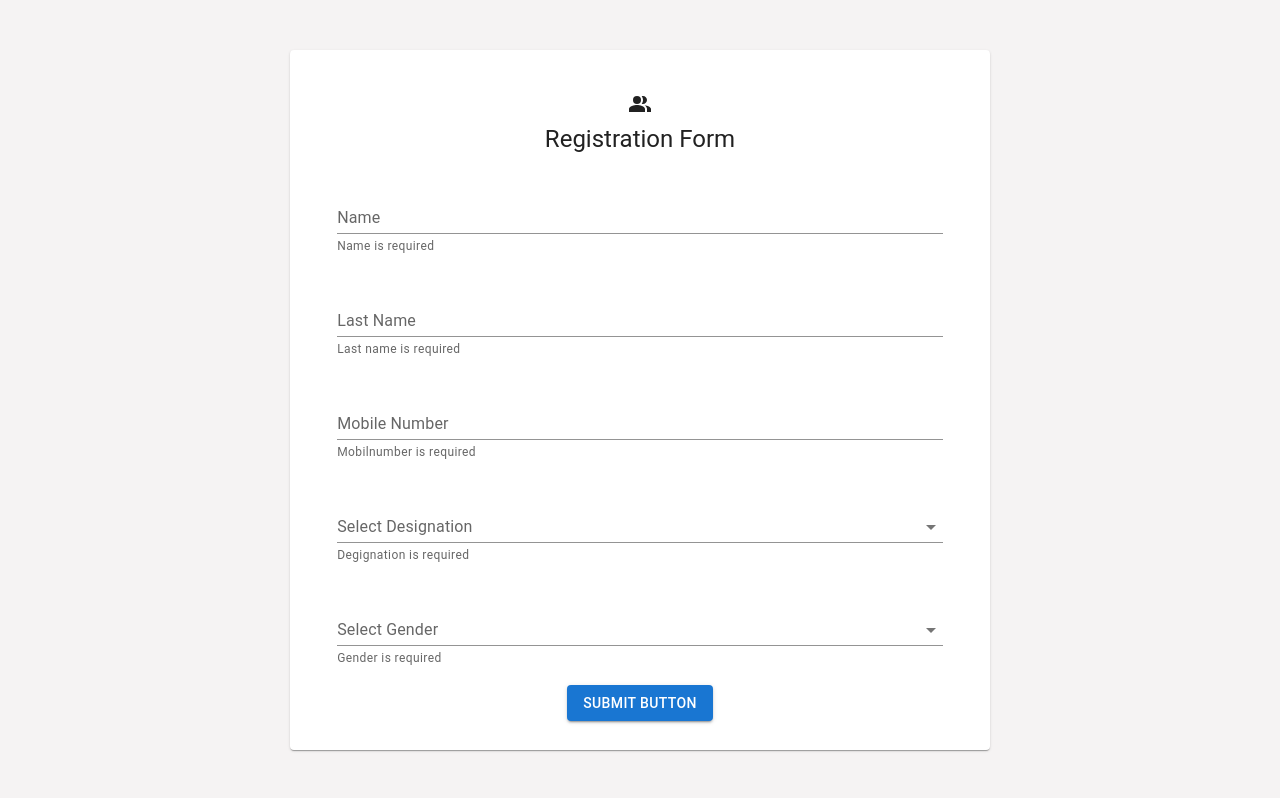
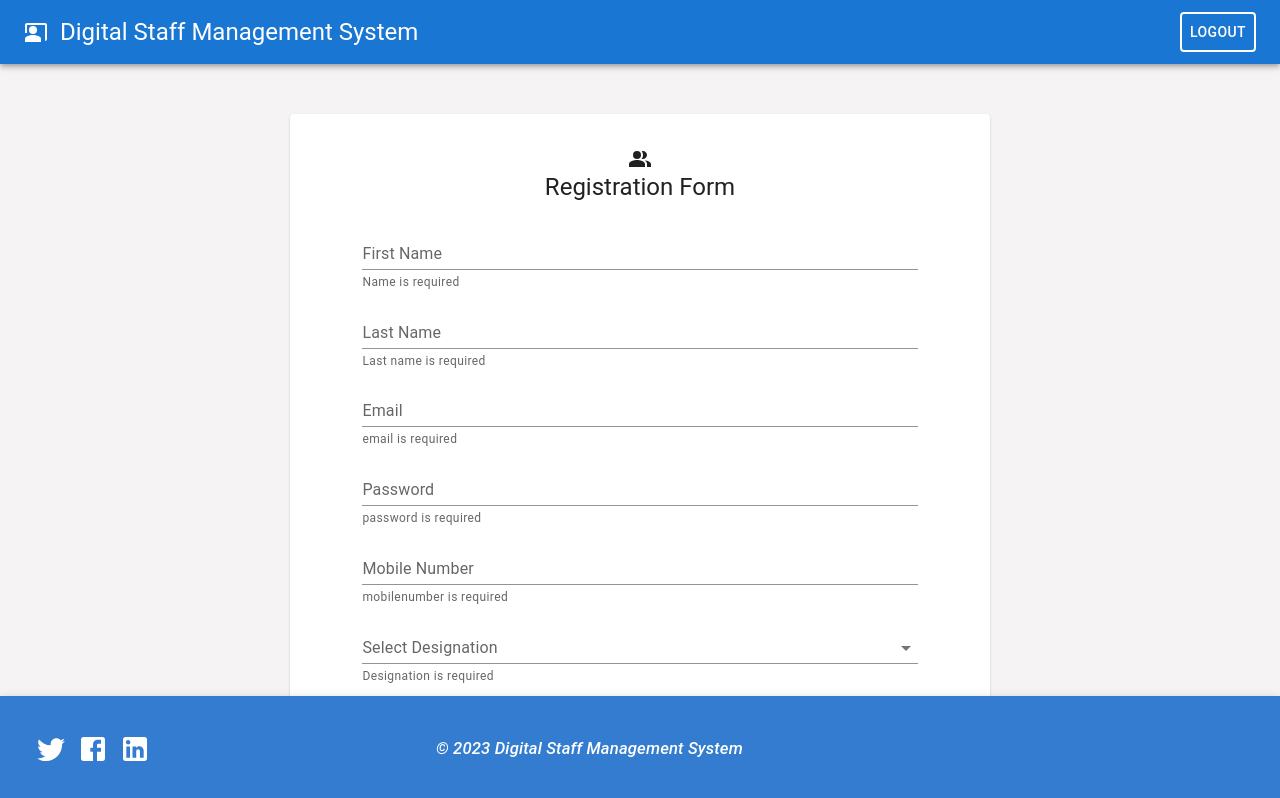
Before and after one commit to sukanyamohanty143/Digital-Staff-Management-System., a React (Create React App) app: page /registration in a window 1280 px wide. Shown: the top 798 px of the page. Built offline with nearby package versions, Linux system fonts and the light colour scheme.

Commit message:
correct some content in registration and footer

```diff
--- a/package.json
+++ b/package.json
@@ -7,8 +7,8 @@
     "@emotion/styled": "^11.11.0",
     "@fontsource/roboto": "^5.0.8",
     "@material-ui/core": "^4.12.4",
-    "@mui/icons-material": "^5.14.15",
-    "@mui/material": "^5.14.14",
+    "@mui/icons-material": "^5.14.16",
+    "@mui/material": "^5.14.16",
     "@mui/styled-engine-sc": "^6.0.0-alpha.2",
     "@mui/x-date-pickers": "^6.16.3",
     "@react-pdf/renderer": "^3.1.13",
@@ -16,6 +16,7 @@
     "@testing-library/react": "^13.4.0",
     "@testing-library/user-event": "^13.5.0",
     "axios": "^1.5.1",
+    "firebase": "^10.5.2",
     "json-server": "^0.17.4",
     "jspdf-react": "^1.0.11",
     "react": "^18.2.0",
--- a/src/App.css
+++ b/src/App.css
@@ -1,75 +1,50 @@
-
-
 body {
   margin: 0%;
   padding: 0%;
   background-color: rgb(245, 243, 243);
 }
-.navbar {
-  height: 100px;
-  width: 100%;
-  background-color:#337CCF;
-  display: flex;
-  flex-direction: row;
-  align-items: center;
-  margin-right: 10px;
-}
-.navigetiontitle{
+
+.navigetiontitle {
   color: white;
   padding: 10px;
   line-height: 10px;
 }
-.formcontainer{
+
+.formcontainer {
   text-align: center;
 }
-.card{
+
+.card {
   width: 1000px;
   height: 500px;
   margin: auto;
   margin-top: 50px;
- }
-.fottercontainer{
-  margin: auto;
-  width: 470px;
-  margin-top: 28px;
 }
-.footer-text{
-   text-align:"center";
-   margin-top: 20px;
-   font-size:smaller;
-   font-style: italic;
 
+.footer-text {
+  text-align: "center";
+  margin-top: 20px;
+  font-size: smaller;
+  font-style: italic;
 }
-.footer-text:hover {
-  color: red;
-}
-.registretion-card{
+
+.registretion-card {
   width: 700px;
-  height: 700px;
+  height: auto;
   margin: auto;
   margin-top: 50px;
 }
-.cardcontainer{
+
+.cardcontainer {
   width: 800px;
   height: 500px;
   margin: auto;
-  margin-top: 50px;
-
-}
-
-@keyframes fadeIn {
-  0% {
-    opacity: 0;
-    transform: translateY(-20px);
-  }
-  100% {
-    opacity: 1;
-    transform: translateY(0);
-  }
+  margin-top: 40px;
 }
 
 .welcometext {
   animation: fadeIn 1.5s ease-in-out;
+  text-shadow: 2px 2px 5px rgb(65, 69, 149);
 }
 
 .typing-animation {
@@ -77,25 +52,29 @@ body {
   overflow: hidden;
   white-space: nowrap;
   border-right: 2px solid gray;
-  animation: typing 4s steps(14, end) infinite, blink-caret 1s step-end infinite;
+  animation: typing 4s steps(14, end) infinite, blink-caret 3s step-end infinite;
+  text-shadow: 2px 2px 5px gray;
+}
 
-  text-shadow: 2px 2px 5px #337CCF;
-
+@keyframes fadeIn {
+  0% {
+    opacity: 0;
+    transform: translateY(-10px);
+  }
 }
 
 @keyframes typing {
-  0%, 100% {
+
+  0%,
+  100% {
     width: 0;
   }
-  40% {
-    width: 100%;
+
+  50% {
+    width: 64%;
   }
 }
-@keyframes blink-caret {
-  from, to {
-    border-color: transparent;
-  }
-  40% {
-    border-color: #000;
-  }
+
+.digital {
+  margin-top: 20px;
 }
--- a/src/App.js
+++ b/src/App.js
@@ -1,23 +1,16 @@
+
+
 import "./App.css";
-import React from 'react';
-import Home from "./Components/Pages/Home";
-import Registration from "./Components/Pages/Registration";
-import { BrowserRouter as Router, Route, Routes } from 'react-router-dom';
+import Header from './Components/Pages/Header';
+import Routing from "./Components/Routing/Routing";
 import Footer from "./Components/Pages/Footer";
-
 function App() {
     return (
         <>
-            <Router>
-                <Routes>
-                    <Route path="/" element={<Home />} />
-                    <Route path="/registration" element={<Registration />} />
-
-                </Routes>
-            </Router>
+            <Header/>
+            <Routing/>
             <Footer />
         </>
     )
 }
-
 export default App;
--- a/src/Components/Pages/Footer.js
+++ b/src/Components/Pages/Footer.js
@@ -1,31 +1,64 @@
-import { Typography, AppBar, Grid, Stack } from "@mui/material";
+import React, { useState } from 'react';
+import { Typography, AppBar, Grid, Stack } from '@mui/material';
+import { Button, Dialog, DialogContentText, DialogContent, DialogActions } from "@mui/material";
 import TwitterIcon from '@mui/icons-material/Twitter';
 import FacebookIcon from '@mui/icons-material/Facebook';
 import LinkedInIcon from '@mui/icons-material/LinkedIn';
 
 function Footer() {
+    const [open, setOpen] = useState(false);
+
+    const functionOpen = () => {
+        setOpen(true);
+    }
+
+    const functionClose = () => {
+        setOpen(false);
+    }
+    const footerStyle = {
+        position: 'fixed',
+        bottom: 0,
+        backgroundColor: '#337CCF',
+        padding: '20px',
+        width: '100%',
+    };
+    const iconStyle = {
+        fontSize: 32,
+        color: 'white',
+        marginRight: '10px',
+    };
     return (
-        <>
-            <AppBar position="static" style={{ padding: "20px", height: "auto", marginTop: "115px" }}>
-                <Typography variant="h6" color="inherit" component="div">
-                    <Stack className="fottercontainer">
+        <AppBar position="static" style={footerStyle}>
+            <Typography variant="h6">
+                <Stack className="footer-container">
                     <Grid container spacing={1}>
+
                         <Grid item xs={4}>
-                                <Typography variant='h5' style={{ margin: "15px" }} >
-                                    <TwitterIcon style={{ marginLeft: "5px" }} />
-                                    <FacebookIcon style={{ marginLeft: "5px" }} />
-                                    <LinkedInIcon style={{ marginLeft: "5px" }} />
+                            <Typography variant="h5" style={{ margin: '15px' }}>
+                                <TwitterIcon onClick={functionOpen} style={iconStyle} />
+                                <FacebookIcon onClick={functionOpen} style={iconStyle} />
+                                <LinkedInIcon onClick={functionOpen} style={iconStyle} />
                             </Typography>
+
+                            <Dialog open={open} maxWidth="lg">
+                                <DialogContent>
+                                    <DialogContentText>These are Icons for style, it's nothing will do by clicking</DialogContentText>
+                                </DialogContent>
+                                <DialogActions>
+                                    <Button onClick={functionClose} color="error" variant="contained">Close</Button>
+                                </DialogActions>
+                            </Dialog>
                         </Grid>
 
                         <Grid item xs={8}>
-                                <p className="footer-text">© 2023 Digital Staff Managment System</p>
+                            <p className="footer-text">
+                                © 2023 Digital Staff Management System
+                            </p>
                         </Grid>
                     </Grid>
                 </Stack>
             </Typography>
         </AppBar>
-        </>
-    )
+    );
 }
 export default Footer;
--- a/src/Components/Pages/Header.js
+++ b/src/Components/Pages/Header.js
@@ -1,20 +1,25 @@
-import React from 'react'
-import { AppBar, Toolbar, Typography, IconButton } from '@mui/material'
+
+import React from 'react';
+import { AppBar, Toolbar, Typography, IconButton, Button, Stack } from '@mui/material';
 import CoPresentIcon from '@mui/icons-material/CoPresent';
-
 
 export default function Header() {
     return (
         <AppBar position='static'>
             <Toolbar>
                 <IconButton size='large' edge='start' color='inherit' aria-label='logo'>
-                    <CoPresentIcon/>
+                    <CoPresentIcon />
                 </IconButton>
-                <Typography variant='h5' component='div' sx={{ flexGrow: 1 }}>
+                <Typography variant='h5' className='digital'>
                     Digital Staff Management System
                 </Typography>
+
+                <Stack style={{ marginLeft: 'auto' }}>
+                    <Button color="inherit" style={{ border: '2px solid white' }}>
+                        Logout
+                    </Button>
+                </Stack>
             </Toolbar>
-
         </AppBar>
     )
 }
--- a/src/Components/Pages/Registration.js
+++ b/src/Components/Pages/Registration.js
@@ -1,25 +1,28 @@
+
 import React, { useState } from 'react';
+import { useNavigate } from 'react-router-dom';
 import Box from '@mui/material/Box';
 import TextField from '@mui/material/TextField';
 import MenuItem from '@mui/material/MenuItem';
-import { Typography, Button, Card ,CardContent} from '@mui/material';
+import { Typography, Button, Card, CardContent } from '@mui/material';
 import PeopleAltIcon from '@mui/icons-material/PeopleAlt';
 
+// data variable store position like (staff,supervoiser,admin)
 const data = [
   {
-    value: 'admin',
+    value: 'Admin',
     position: 'Admin',
   },
   {
-    value: 'supervisor',
+    value: 'Supervisor',
     position: 'Supervisor',
   },
   {
-    value: 'staff',
+    value: 'Staff',
     position: 'Staff',
   },
 ];
-
+// this state for select gender.
 const genderData = [
   {
     value: 'male',
@@ -31,28 +34,38 @@ const genderData = [
   },
 ];
 
+
 function Registration() {
+  // here useNevigate use from react router dom.used for routing(if i click on button then open a new page)
+  const navigate = useNavigate();
+  const goToLogin = () => {
+    navigate("/login")
+  }
+
+  // submittedData state when i click on submit button  data it will send all data in submitted
   const [submittedData, setSubmittedData] = useState(null);
+
+  // formData store all user informetion.(firsname,lastname etc)
   const [formData, setFormData] = useState({
-    name: '',
+    firstname: '',
     lastname: '',
-    mobilnumber: '',
-    degignation: '',
+    mobilenumber: '',
+    designation: '',
     gender: ''
   });
+  console.log("formData:", formData);
 
-
-
-  console.log("formData", formData);
-
+// handleChange -In this function has to
   const handleChange = (event) => {
     const { name, value } = event.target;
     setFormData({ ...formData, [name]: value });
   };
 
+
   const handleSubmit = () => {
-    if (formData.name && formData.lastname && formData.mobilnumber && formData.degignation && formData.gender) {
-      fetch('http://localhost:3000/employees', {
+    // i put condition for vailidation.and post data in json server using post method in promisses.
+    if (formData.firstname && formData.lastname && formData.mobilenumber && formData.designation && formData.gender) {
+      fetch('http://localhost:8000/employees', {
         method: 'POST',
         headers: {
           'Content-Type': 'application/json',
@@ -66,63 +79,57 @@ function Registration() {
         .catch(error => {
           console.error('Error adding data:', error);
         });
-
-      // console.log('formData =', formData);
-
-
       setSubmittedData(formData);
 
       setFormData({
-        name: '',
+        firstname: '',
         lastname: '',
-        mobilnumber: '',
-        degignation: '',
-        gender: ''
+        mobilenumber: '',
+        designation: '',
+        gender: '',
+        email: '',
+        password: ''
       })
+      goToLogin()
     }
-
-    else {
-      alert('You have to fill all required.');
+    else{
+      alert("fill all require Feild")
     }
-
-
   };
 
   return (
     <>
       <Card className='registretion-card'>
         <CardContent>
-          <Typography variant="h4" style={{ textAlign: 'center', margin: '15px' }}>
+          <Box style={{ textAlign: 'center', margin: '15px' }}>
             <PeopleAltIcon />
             <Typography variant='h5'>Registration Form</Typography>
-          </Typography>
+          </Box>
+
           <Box
             component="form"
             sx={{
-              '& .MuiTextField-root': { m: 2, width: '60ch' },
+              '& .MuiTextField-root': {m:0.5, width: '55ch' },
             }}
             noValidate
             autoComplete="off"
           >
             <div className="formcontainer">
               <TextField
-                id="name"
-                name="name"
-                label="Name"
+                name="firstname"
+                label="First Name"
                 variant="standard"
-                placeholder="Enter your name"
-                value={formData.name}
+                value={formData.firstname}
                 onChange={handleChange}
-                helperText={!formData.name ? "Name is required" : "Enter your name"}
+                helperText={!formData.firstname ? "Name is required" : "Enter your name"}
               />
               <br />
 
+
               <TextField
-                id="lastname"
                 name="lastname"
                 label="Last Name"
                 variant="standard"
-                placeholder="Enter your last name"
                 value={formData.lastname}
                 onChange={handleChange}
                 helperText={!formData.lastname ? "Last name is required" : "Enter your last name"}
@@ -130,26 +137,43 @@ function Registration() {
               <br />
 
               <TextField
-                id="mobilnumber"
-                name="mobilnumber"
-                label="Mobile Number"
+                name="email"
+                label="Email"
                 variant="standard"
-                placeholder="Enter your mobile number"
-                value={formData.mobilnumber}
+                value={formData.email}
                 onChange={handleChange}
-                helperText={!formData.mobilnumber ? "Mobilnumber is required" : "Enter your mobil number"}
+                helperText={!formData.email ? "email is required" : "Enter your email"}
               />
               <br />
 
               <TextField
-                id="degignation"
-                name="degignation"
+                name="password"
+                label="Password"
+                variant="standard"
+                value={formData.password}
+                onChange={handleChange}
+                helperText={!formData.password ? "password is required" : "Enter your password"}
+              />
+              <br />
+
+              <TextField
+                name="mobilenumber"
+                label="Mobile Number"
+                variant="standard"
+                value={formData.mobilenumber}
+                onChange={handleChange}
+                helperText={!formData.mobilenumber ? "mobilenumber is required" : "Enter your mobilenumber"}
+              />
+              <br />
+
+              <TextField
+                name="designation"
                 select
                 label="Select Designation"
                 variant="standard"
-                value={formData.degignation}
+                value={formData.designation}
                 onChange={handleChange}
-                helperText={!formData.degignation ? "Degignation is required" : "Enter your degignation"}
+                helperText={!formData.designation ? "Designation is required" : "Enter your designation"}
               >
                 {data.map((option) => (
                   <MenuItem key={option.value} value={option.value}>
@@ -160,7 +184,6 @@ function Registration() {
               <br />
 
               <TextField
-                id="gender"
                 name="gender"
                 select
                 label="Select Gender"
@@ -177,22 +200,13 @@ function Registration() {
               </TextField>
               <br />
 
-              <Button className="submitbtn" variant="contained" onClick={handleSubmit}>
+              <Button submittedData={submittedData} className="submitbtn" variant="contained" onClick={handleSubmit}>
                 Submit Button
               </Button>
-
             </div>
           </Box>
-
-          {submittedData && (
-            <div className='container' style={{ textAlign: "center" }}></div>
-          )}
-
         </CardContent>
-
-
       </Card>
-
     </>
   );
 }
```
Also changed, not shown: src/Components/Pages/Home.js (+14 -10 lines), src/firebase.js (added, +21 -0 lines), 1 other file (tests, documents, lock files or other folders). Lines whose indentation alone changed are shown as unchanged.
